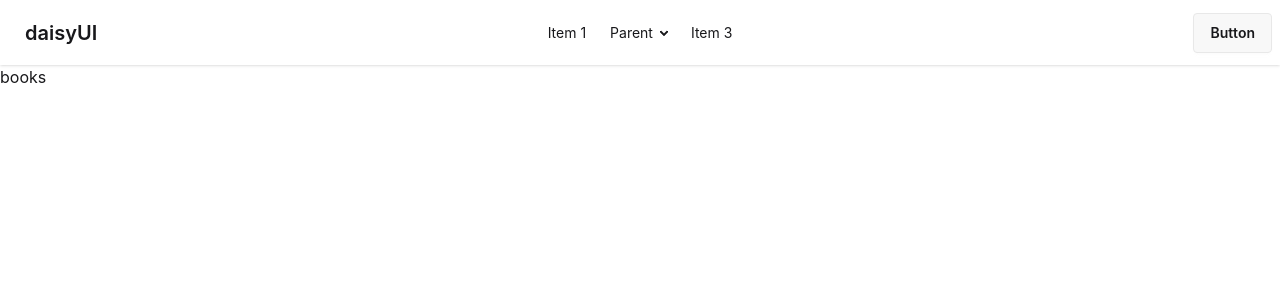
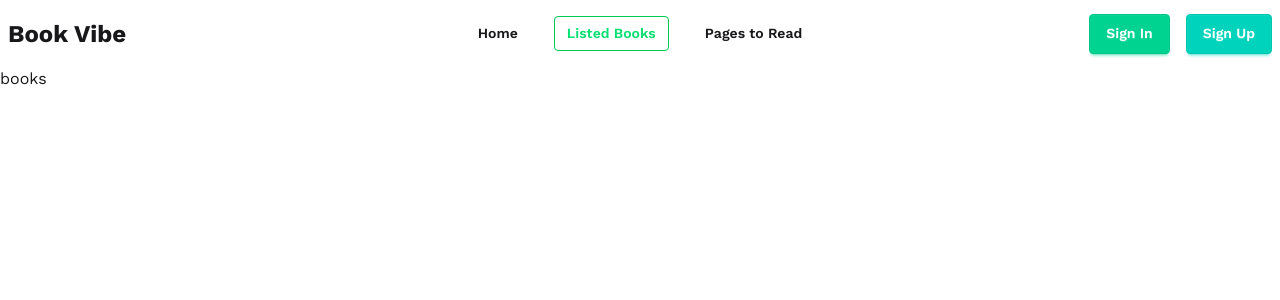
Before and after one commit to romman-hossen/book-vibe, a React (Vite) app: page /books in a window 1280 px wide. Shown: the top 300 px of the page. Built offline with nearby package versions, Linux system fonts and the light colour scheme.

Commit message:
Navbat added

```diff
--- a/src/Components/Shared/Navbar.jsx
+++ b/src/Components/Shared/Navbar.jsx
@@ -1,46 +1,67 @@
-import React from 'react';
+import React from "react";
+import { NavLink } from "react-router";
 
 const Navbar = () => {
+  const links = (
+    <>
+    <div className="flex flex-col md:flex-row gap-1 md:gap-6 items-start md:items-center">
+      <li>
+        <NavLink to={"/"} className={ ({ isActive }) =>`
+        font-semibold ${isActive ? 'text-green-400 border border-green-500':''}
+          `}>Home</NavLink>
+      </li>
+      <li>
+        <NavLink to={"/books"} className={ ({ isActive }) =>`
+        font-semibold ${isActive ? 'text-green-400 border border-green-500':''}
+          `}>Listed Books</NavLink>
+      </li>
+      <li>
+        <NavLink to={"/booksdsd"} className={ ({ isActive }) =>`
+        font-semibold ${isActive ? 'text-green-400 border border-green-500':''}
+          `}> Pages to Read  </NavLink>
+      </li>
+
+      </div>
+    </>
+  );
   return (
-        <div className="navbar bg-base-100 shadow-sm">
+    <div className="navbar bg-base-100 container mx-auto">
       <div className="navbar-start">
         <div className="dropdown">
           <div tabIndex={0} role="button" className="btn btn-ghost lg:hidden">
-        <svg xmlns="http://www.w3.org/2000/svg" className="h-5 w-5" fill="none" viewBox="0 0 24 24" stroke="currentColor"> <path strokeLinecap="round" strokeLinejoin="round" strokeWidth="2" d="M4 6h16M4 12h8m-8 6h16" /> </svg>
+            <svg
+              xmlns="http://www.w3.org/2000/svg"
+              className="h-5 w-5"
+              fill="none"
+              viewBox="0 0 24 24"
+              stroke="currentColor"
+            >
+              {" "}
+              <path
+                strokeLinecap="round"
+                strokeLinejoin="round"
+                strokeWidth="2"
+                d="M4 6h16M4 12h8m-8 6h16"
+              />{" "}
+            </svg>
           </div>
           <ul
             tabIndex="-1"
-        className="menu menu-sm dropdown-content bg-base-100 rounded-box z-1 mt-3 w-52 p-2 shadow">
-        <li><a>Item 1</a></li>
-        <li>
-          <a>Parent</a>
-          <ul className="p-2">
-            <li><a>Submenu 1</a></li>
-            <li><a>Submenu 2</a></li>
-          </ul>
-        </li>
-        <li><a>Item 3</a></li>
+            className="menu menu-sm dropdown-content bg-base-100 rounded-box z-1 mt-3 w-52 p-2 shadow "
+          >
+         {links}
           </ul>
         </div>
-    <a className="btn btn-ghost text-xl">daisyUI</a>
+        <h2 className="text-2xl font-bold">Book Vibe</h2>
       </div>
       <div className="navbar-center hidden lg:flex">
         <ul className="menu menu-horizontal px-1">
-      <li><a>Item 1</a></li>
-      <li>
-        <details>
-          <summary>Parent</summary>
-          <ul className="p-2 bg-base-100 w-40 z-1">
-            <li><a>Submenu 1</a></li>
-            <li><a>Submenu 2</a></li>
-          </ul>
-        </details>
-      </li>
-      <li><a>Item 3</a></li>
+       {links}
         </ul>
       </div>
-  <div className="navbar-end">
-    <a className="btn">Button</a>
+      <div className="navbar-end gap-4">
+        <a className="btn btn-success text-white">Sign In</a>
+        <a className="btn btn-accent text-white">Sign Up</a>
       </div>
     </div>
   );
--- /dev/null
+++ b/src/ErrorPage/ErrorPage.jsx
@@ -0,0 +1,31 @@
+import React from "react";
+import { Link, useRouteError } from "react-router";
+
+const ErrorPage = () => {
+  const error = useRouteError();
+
+  return (
+    <div className="flex flex-col items-center justify-center min-h-screen text-center">
+      <h1 className="text-6xl font-bold">
+        {error?.status || 404}
+      </h1>
+
+      <h2 className="text-2xl mt-2">
+        {error?.statusText || "Page not found"}
+      </h2>
+
+      <p className="mt-2 text-gray-600">
+        {error?.message || "Something went wrong"}
+      </p>
+
+      <Link
+        to="/"
+        className="mt-4 px-4 py-2 border border-black rounded hover:bg-black hover:text-white transition"
+      >
+        Go Home
+      </Link>
+    </div>
+  );
+};
+
+export default ErrorPage;
--- a/src/index.css
+++ b/src/index.css
@@ -11,7 +11,7 @@
   font-style: normal;
 }
 
-.playfair-display{
+.playfair{
   font-family: "Playfair Display", serif;
   font-optical-sizing: auto;
   font-style: normal;
--- a/src/layout/MainLayout.jsx
+++ b/src/layout/MainLayout.jsx
@@ -2,9 +2,10 @@ import React from 'react';
 import Navbar from '../Components/Shared/Navbar';
 import { Outlet } from 'react-router';
 
+
 const MainLayout = () => {
     return (
-        <div>
+        <div className='work-sans'>
             <Navbar />
             <Outlet />
 
--- a/src/routes/routes.jsx
+++ b/src/routes/routes.jsx
@@ -2,6 +2,8 @@ import { createBrowserRouter } from "react-router";
 import MainLayout from "../layout/MainLayout";
 import Homepage from "../pages/Homepage/Homepage";
 import Books from "../pages/Books/Books";
+import ErrorPage from "../ErrorPage/ErrorPage";
+
 
 export const router = createBrowserRouter([
   {
@@ -12,7 +14,10 @@ export const router = createBrowserRouter([
          Component:Homepage},
       {path:"/books",
         Component:Books}
-    ]
-  }
+    ],
+     errorElement:<ErrorPage />
+  },
+
+
 
 ])
```
Lines whose indentation alone changed are shown as unchanged.
